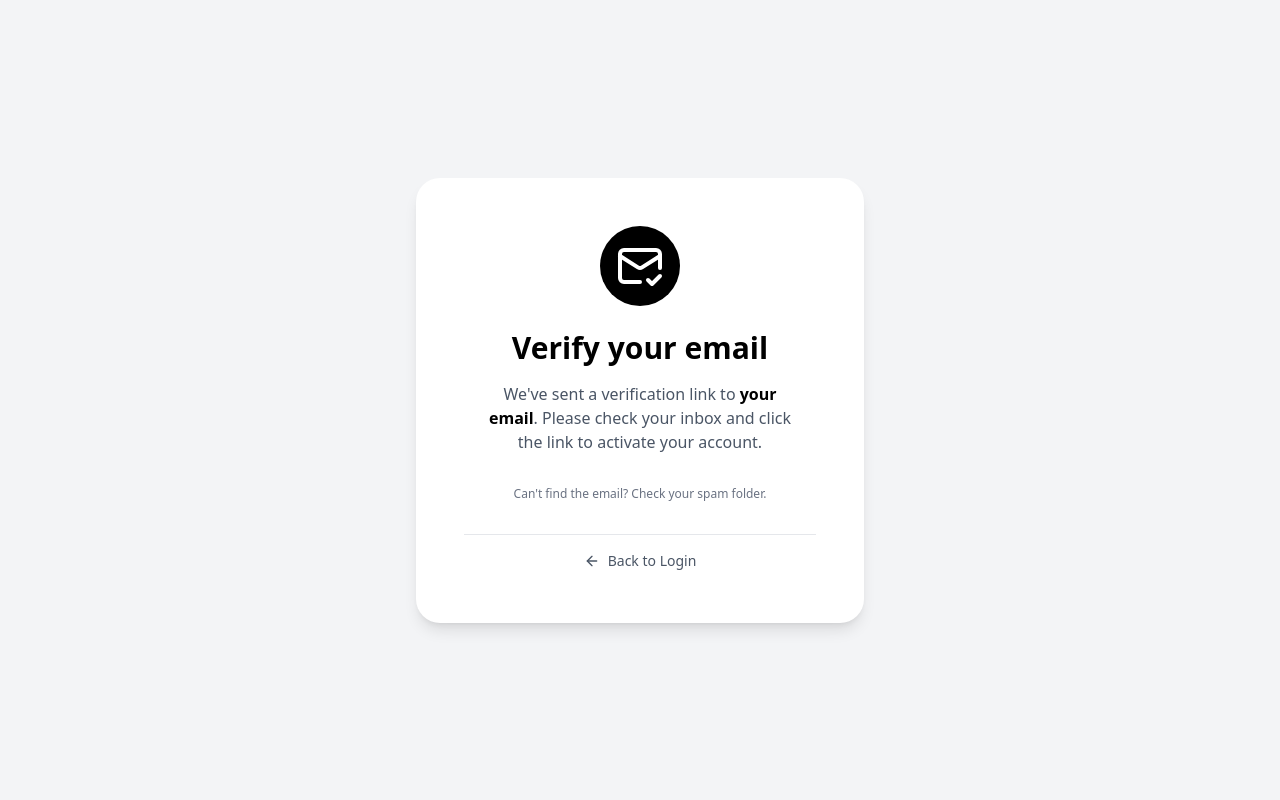
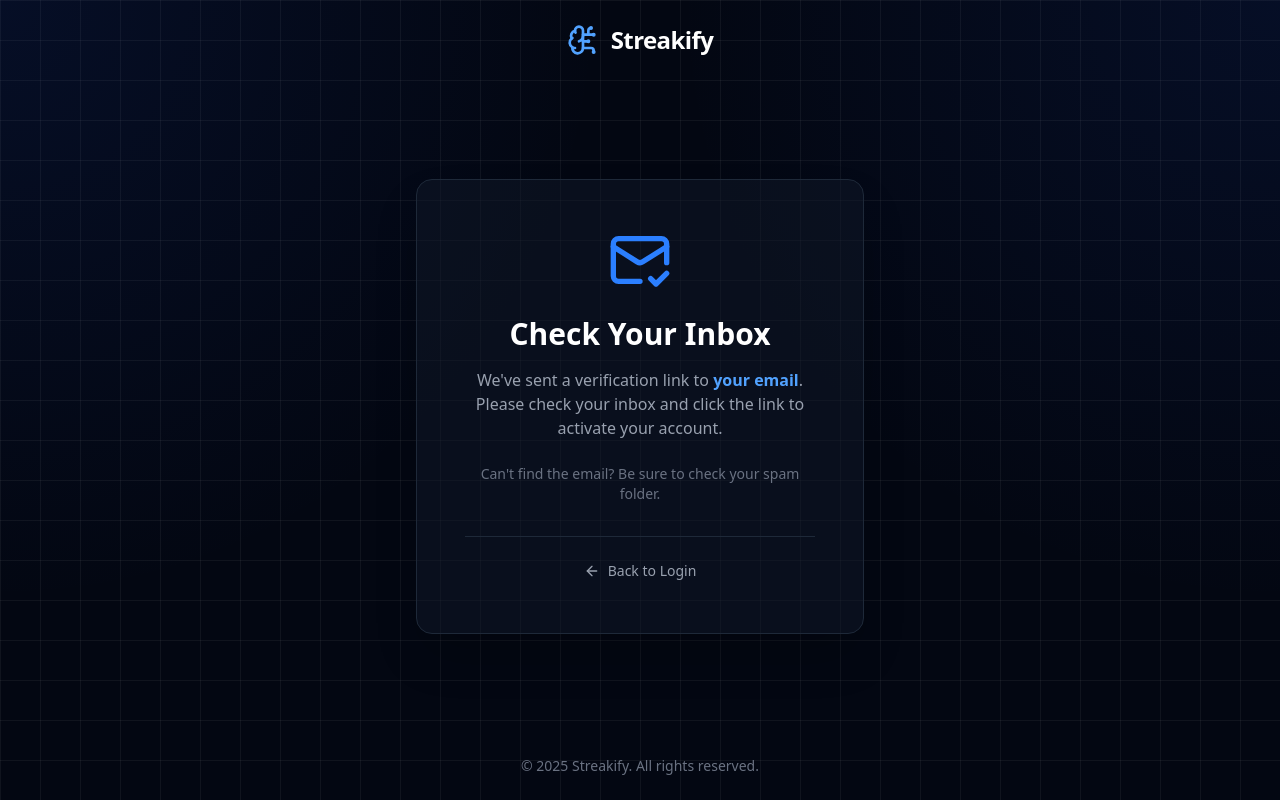
Before and after one commit to ameen-sid/streakify, a Next.js app: page /signup/confirmation in a window 1280 px wide. Built offline with nearby package versions, Linux system fonts and the light colour scheme.

Commit message:
Redesign signup confirmation page

```diff
--- a/src/app/signup/confirmation/page.tsx
+++ b/src/app/signup/confirmation/page.tsx
@@ -3,45 +3,100 @@
 import React, { Suspense } from "react";
 import { useSearchParams } from "next/navigation";
 import Link from "next/link";
-import { MailCheck, ArrowLeft } from "lucide-react";
-import { AuthCard } from "@/components/common";
+import { motion } from "framer-motion";
+import { BrainCircuit, MailCheck, ArrowLeft, Loader } from "lucide-react";
+import { APP_NAME } from "@/constant";
 
-const VerifyEmailContent = () =>  {
+const SimpleHeader = () => (
+    <header className="py-6">
+        <div className="container mx-auto px-6 flex justify-center">
+            <div className="flex items-center gap-3">
+                <BrainCircuit className="w-8 h-8 text-blue-400" />
+                <span className="text-2xl font-bold tracking-tight">Streakify</span>
+            </div>
+        </div>
+    </header>
+);
+
+const SimpleFooter = () => (
+	<footer className="py-6 text-center text-gray-500 text-sm">
+		&copy; {new Date().getFullYear()} {APP_NAME}. All rights reserved.
+	</footer>
+)
+
+const VerifyEmailContent = () => {
 
     const searchParams = useSearchParams();
     const userEmail = searchParams.get("email");
 
     return (
         <>
-            <p className="mt-4 text-gray-600 max-w-xs">
-                We&apos;ve sent a verification link to <span className="font-semibold text-black">{userEmail || 'your email'}</span>. Please check your inbox and click the link to activate your account.
+            <p className="text-gray-400">
+                We've sent a verification link to{' '}
+                <span className="font-semibold text-blue-400">{userEmail || 'your email'}</span>.
+                Please check your inbox and click the link to activate your account.
             </p>
-
-            <p className="mt-8 text-xs text-gray-500">
-                Can&apos;t find the email? Check your spam folder.
+            <p className="mt-6 text-sm text-gray-500">
+                Can't find the email? Be sure to check your spam folder.
             </p>
-
-            <footer className="mt-8 pt-4 border-t border-gray-200 w-full">
-                <Link href="/login" className="inline-flex items-center gap-2 text-sm font-medium text-gray-600 hover:text-black">
-                    <ArrowLeft size={16} />
-                    Back to Login
-                </Link>
-            </footer>
         </>
     );
 };
 
-const VerifyEmailPage = () => {
+const SignupConfirmationPage = () => {
+
+    const cardVariants = {
+        hidden: { opacity: 0, y: 20 },
+        visible: { opacity: 1, y: 0, transition: { duration: 0.5 } },
+    };
+
     return (
-        <AuthCard
-            icon={<MailCheck className="h-12 w-12" />}
-            title="Verify your email"
-        >
-            <Suspense fallback={<p className="mt-4 text-gray-600">Loading...</p>}>
-                <VerifyEmailContent />
-            </Suspense>
-        </AuthCard>
+        <div
+            className="bg-gray-950 text-white font-sans antialiased min-h-screen flex flex-col"
+            style={{
+                backgroundImage: `
+                radial-gradient(circle at top left, rgba(29, 78, 216, 0.1), transparent 40%),
+                radial-gradient(circle at top right, rgba(29, 78, 216, 0.1), transparent 40%),
+                linear-gradient(rgba(255, 255, 255, 0.05) 1px, transparent 1px),
+                linear-gradient(to right, rgba(255, 255, 255, 0.05) 1px, transparent 1px) `,
+                backgroundSize: '100% 100%, 100% 100%, 40px 40px, 40px 40px',
+            }}>
+            <div className="flex flex-col flex-grow">
+                <SimpleHeader />
+                <main className="flex-grow flex items-center justify-center">
+                    <div className="container mx-auto px-6">
+                        <motion.div
+                            initial="hidden"
+                            animate="visible"
+                            variants={cardVariants}
+                            className="max-w-md mx-auto bg-gray-900/50 border border-gray-800 rounded-2xl p-8 md:p-12 text-center shadow-2xl"
+                        >
+                            <div className="flex justify-center mb-6">
+                                <MailCheck className="w-16 h-16 text-blue-500" />
+                            </div>
+                            <h1 className="text-2xl md:text-3xl font-bold mb-4">Check Your Inbox</h1>
+                            <div className="min-h-[120px]">
+                                <Suspense fallback={
+                                    <div className="flex justify-center items-center h-full">
+                                        <Loader className="w-8 h-8 text-gray-500 animate-spin" />
+                                    </div>
+                                }>
+                                    <VerifyEmailContent />
+                                </Suspense>
+                            </div>
+                            <div className="mt-8 pt-6 border-t border-gray-800 w-full">
+                                <Link href="/login" className="inline-flex items-center gap-2 text-sm font-medium text-gray-400 hover:text-white transition-colors">
+                                    <ArrowLeft size={16} />
+                                    Back to Login
+                                </Link>
+                            </div>
+                        </motion.div>
+                    </div>
+                </main>
+                <SimpleFooter />
+            </div>
+        </div>
     );
-}
+};
 
-export default VerifyEmailPage;
+export default SignupConfirmationPage;
```
